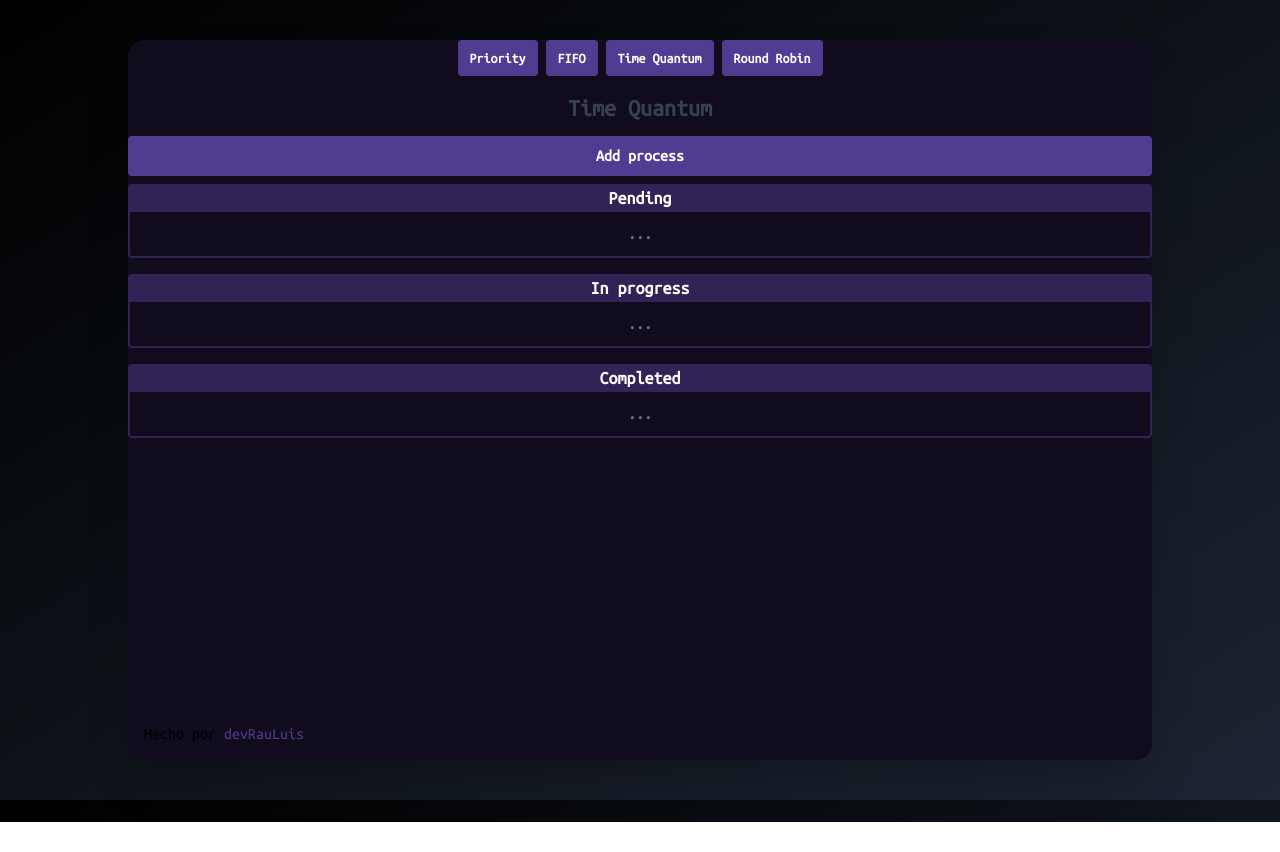
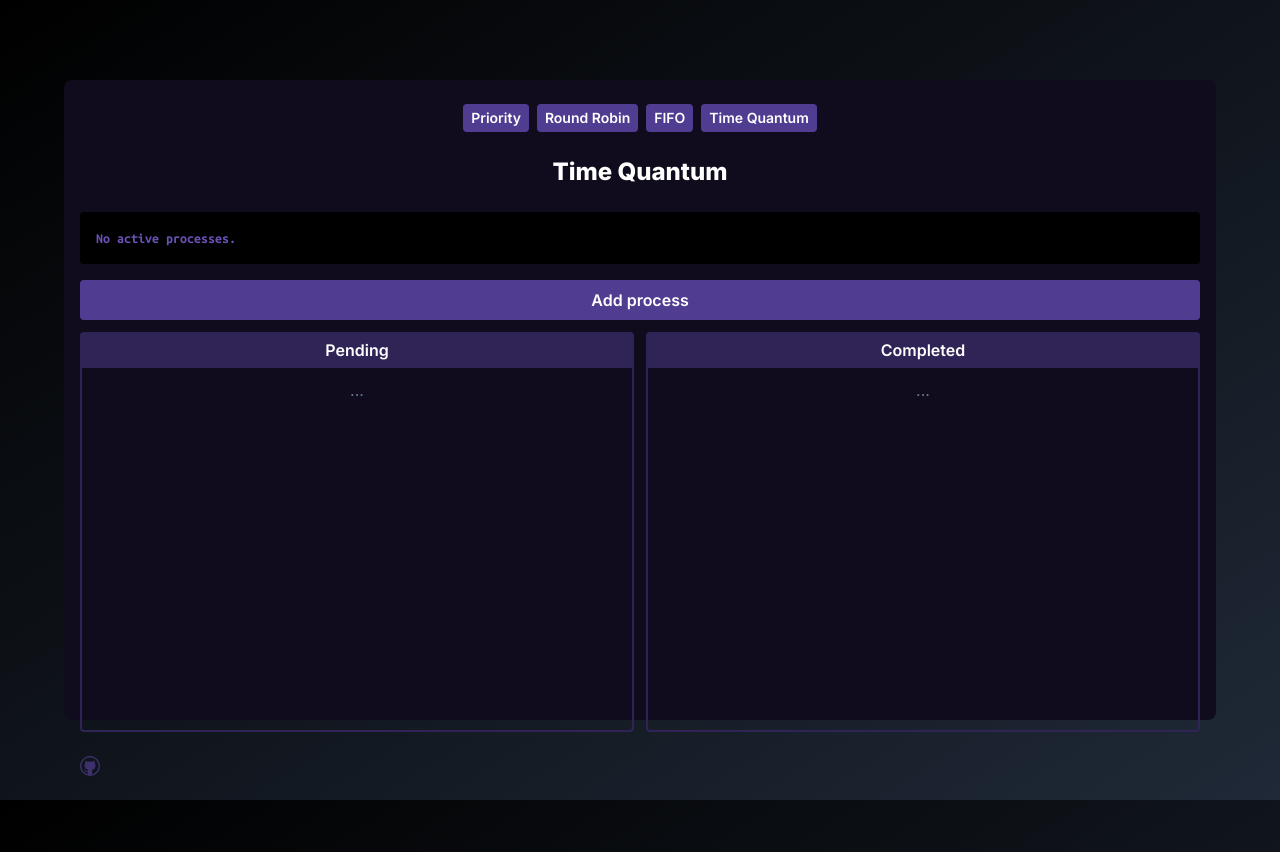
Before and after one commit to devRauLuis/os-scheduling, a React (Vite) app: page /quantum-scheduling in a window 1280 px wide. Before the commit the page ends 822 px from the top, so only its background shows below. Built offline with nearby package versions, Linux system fonts and the light colour scheme.

Commit message:
Update layout, change colors, refactor

```diff
--- a/src/App.css
+++ b/src/App.css
@@ -1,14 +1,10 @@
-/* @import url('https://fonts.googleapis.com/css2?family=Cutive+Mono&family=Major+Mono+Display&display=swap'); */
-@import url('https://fonts.googleapis.com/css2?family=Space+Mono&family=Ubuntu+Mono&display=swap');
+@import url('https://fonts.googleapis.com/css2?family=Inter:wght@300;400;500;600;700;800&family=Ubuntu+Mono:wght@400;700&display=swap');
+
 body {
 	background-opacity: 0.35;
-	font-family: 'Ubuntu Mono', monospace;
-
-	/* font-family: 'Cutive Mono', monospace; */
-
-	/* font-family: 'Major Mono Display', monospace; */
+	font-family: 'Inter', sans-serif;
 	/* @apply bg-gradient-to-br from-primary to-secondary; */
-	@apply bg-gradient-to-br from-black to-gray-800;
+	@apply bg-gradient-to-br from-black to-gray-800 text-white;
 }
 .scrolling-wrapper {
 	-webkit-overflow-scrolling: touch;
@@ -19,7 +15,7 @@ body {
 }
 
 li > a {
-	@apply bg-primary text-white px-3 py-2 text-center font-semibold block rounded text-sm;
+	@apply bg-primary text-white px-2 py-1 text-center font-semibold block rounded text-sm;
 }
 
 li > a:hover {
@@ -37,7 +33,7 @@ li > a:focus {
 }
 
 button.add-btn {
-	@apply bg-primary rounded text-white font-semibold px-4 py-2 mt-2 mb-1.5 block w-full select-none;
+	@apply bg-primary rounded text-white font-semibold px-4 py-2 block w-full select-none;
 }
 
 button.add-btn:hover {
@@ -49,17 +45,13 @@ button.add-btn:focus {
 }
 
 h2.title {
-	@apply text-2xl font-black text-center text-gray-700 mt-4 mb-3;
+	@apply text-2xl font-black text-center text-white mt-2 mb-2;
 }
 
 .pending {
-	@apply bg-red-500;
-}
-
-.in-progress {
-	@apply bg-yellow-400;
+	@apply bg-amber-500;
 }
 
 .completed {
-	@apply bg-green-500;
+	@apply bg-emerald-500;
 }
--- a/src/App.jsx
+++ b/src/App.jsx
@@ -1,4 +1,3 @@
-import './App.css';
 import {
 	BrowserRouter as Router,
 	Route,
@@ -11,12 +10,14 @@ import FIFOScheduling from './components/FIFOScheduling';
 import QuantumScheduling from './components/QuantumScheduling';
 import RoundRobin from './components/RoundRobinScheduling';
 import Footer from './components/Footer';
+import 'react-tooltip/dist/react-tooltip.css';
+import './App.css';
 
 function App() {
 	return (
 		<Router>
-			<div className='App h-screen flex flex-col justify-center items-center bg-black bg-opacity-10'>
-				<div className='w-[80%] max-w-6xl h-full max-h-[90%] bg-tertiary rounded-2xl shadow-2xl flex flex-col '>
+			<div className='h-screen flex flex-col justify-center'>
+				<div className='h-full w-full lg:h-4/5 bg-tertiary flex flex-col justify-between lg:max-w-4xl xl:max-w-6xl mx-auto px-4 pt-6 lg:rounded-lg'>
 					<Navbar />
 					<div className='flex-grow'>
 						<Routes>
@@ -34,7 +35,7 @@ function App() {
 							<Route path='/round-robin-scheduling' element={<RoundRobin />} />
 						</Routes>
 					</div>
-					<div className='px-4 pb-3.5 justify-self-end'>
+					<div className='mt-4 pb-4 justify-self-end'>
 						<Footer />
 					</div>
 				</div>
--- a/src/components/FIFOScheduling.jsx
+++ b/src/components/FIFOScheduling.jsx
@@ -38,7 +38,7 @@ export default function FIFOScheduling() {
 		title: 'FIFO',
 		handleAddProcess,
 		pending: Queue.queue,
-		inProgress,
+		inProgress: inProgress[0],
 		completed,
 	};
 
--- a/src/components/Footer.jsx
+++ b/src/components/Footer.jsx
@@ -1,11 +1,13 @@
 import React from 'react';
+import { VscGithub } from 'react-icons/vsc';
 
 export default function Footer() {
 	return (
 		<div className={'ml-auto mt-2 inline-block'}>
-			Hecho por{' '}
-			<a href='https://github.com/devRauLuis' className='text-primary'>
-				devRauLuis
+			<a
+				href='https://github.com/devRauLuis'
+				className='text-primary opacity-70 hover:opacity-100 '>
+				<VscGithub className='w-5 h-5' />
 			</a>
 		</div>
 	);
--- a/src/components/Navbar.jsx
+++ b/src/components/Navbar.jsx
@@ -1,22 +1,54 @@
 import React from 'react';
 import { Link } from 'react-router-dom';
+import { Tooltip } from 'react-tooltip';
 
 export default function Navbar() {
+	const items = [
+		{
+			title: 'Priority',
+			to: 'priority-scheduling',
+			definition:
+				'This is a method of scheduling processes based on their priority. In this system, the processes with higher priority are processed before the ones with lower priority. The priority can be defined in various ways, for instance, system processes might have higher priority than user processes. Some systems allow for dynamic priority, where the priority of a process decreases the longer it waits to be executed.',
+		},
+		{
+			title: 'Round Robin',
+			to: 'round-robin-scheduling',
+			definition:
+				'This is a pre-emptive scheduling algorithm that is designed to be fair by giving each process a small amount of CPU time (called a time quantum) in turns. Once a process uses up its time quantum, it is moved to the back of the queue and the next process in the queue is given control of the CPU.',
+		},
+		{
+			title: 'FIFO',
+			to: 'FIFO-scheduling',
+			definition:
+				'This is the simplest type of scheduling algorithm. In this method, the process that arrives first is the one that gets executed first. In other words, the process that has been waiting the longest is selected next.',
+		},
+		{
+			title: 'Time Quantum',
+			to: 'quantum-scheduling',
+			definition:
+				'In the context of scheduling, a quantum (or time quantum) is the amount of time that a process is allowed to run in a preemptive multitasking system. If the process does not finish within the quantum, it is moved to the back of the queue and the next process is run.',
+		},
+	];
 	return (
 		<nav className='nav'>
+			<Tooltip
+				id='nav-tooltip'
+				className='w-44 whitespace-break-spaces'
+				style={{ width: '30%' }}
+			/>
 			<ul className='flex gap-x-2 justify-center'>
-				<li className='li'>
-					<Link to='/priority-scheduling'>Priority</Link>
-				</li>
-				<li className='li'>
-					<Link to='/FIFO-scheduling'>FIFO</Link>
-				</li>
-				<li className='li'>
-					<Link to='/quantum-scheduling'>Time Quantum</Link>
-				</li>
-				<li className='li'>
-					<Link to='/round-robin-scheduling'>Round Robin</Link>
-				</li>
+				{items.map(({ title, to, definition }) => (
+					<li className='li'>
+						<Link
+							id={to}
+							to={to}
+							data-tooltip-id='nav-tooltip'
+							data-tooltip-content={definition}
+							data-tooltip-place='bottom'>
+							{title}
+						</Link>
+					</li>
+				))}
 			</ul>
 		</nav>
 	);
--- a/src/components/PriorityScheduling.jsx
+++ b/src/components/PriorityScheduling.jsx
@@ -45,7 +45,7 @@ export default function PriorityScheduling() {
 		title: 'Priority',
 		handleAddProcess,
 		pending: PriorityQueue.queue,
-		inProgress,
+		inProgress: inProgress[0],
 		completed,
 	};
 
--- a/src/components/ProcessList.jsx
+++ b/src/components/ProcessList.jsx
@@ -4,34 +4,40 @@ import { getRndNumber } from '../utils';
 
 export default function ProcessList({ list, title, color }) {
 	return (
-		<div className={'font-semibold rounded max-h-[25%]'}>
-			<h3 className={'text-lg text-white text-center rounded-t bg-secondary'}>
+		<div className='h-[25vh] lg:h-[50vh] w-full rounded flex flex-col'>
+			<h3 className='text-white text-center rounded-t bg-secondary py-1.5 font-semibold'>
 				{title}
 			</h3>
-			<div className='overflow-y-scroll border-b-2 border-r-2 border-l-2 border-secondary rounded-b max-h-[90%]'>
+			<div className='overflow-y-auto border-b-2 border-r-2 border-l-2 border-secondary rounded-b flex-grow h-full'>
 				{!(list.length > 0) ? (
 					<div className='text-slate-500 px-2 my-2.5 text-center'>...</div>
 				) : (
-					list.map(
-						(process) =>
-							process && (
+					list.map((process) => {
+						return (
 							<div
-									key={
-										process.element + process.quantum + getRndNumber(1, 9999)
-									}
-									className='px-2 mt-2.5 last:my-2.5 flex justify-between'>
+								key={process.element + process.quantum + getRndNumber(1, 9999)}
+								className={`px-3 mt-2.5 last:my-2.5 grid ${
+									process.priority
+										? 'grid-cols-[.5fr_repeat(3,_1fr)]'
+										: 'grid-cols-3'
+								} items-center`}>
 								{process.priority && (
-										<h4 className='text-sm font-bold'>{process.priority}</h4>
+									<p className='text-sm font-bold '>{process.priority}</p>
 								)}
 
 								<h4 className=''>{process.element}</h4>
 
-									<p className='text-sm'>{process.quantum}ms</p>
+								<p className='text-sm justify-self-center'>
+									{process.quantum}ms
+								</p>
 
-									<div className={'px-2 ' + color}></div>
+								<div
+									className={
+										'rounded-full w-2.5 h-2.5 justify-self-end ' + color
+									}></div>
 							</div>
-							)
-					)
+						);
+					})
 				)}
 			</div>
 		</div>
--- a/src/components/QuantumScheduling.jsx
+++ b/src/components/QuantumScheduling.jsx
@@ -39,7 +39,7 @@ export default function QuantumScheduling() {
 		title: 'Time Quantum',
 		handleAddProcess,
 		pending: Queue.queue,
-		inProgress,
+		inProgress: inProgress[0],
 		completed,
 	};
 
--- a/src/components/RoundRobinScheduling.jsx
+++ b/src/components/RoundRobinScheduling.jsx
@@ -48,7 +48,7 @@ export default function RoundRobin() {
 		title: 'Round Robin',
 		handleAddProcess,
 		pending: Queue.queue,
-		inProgress,
+		inProgress: inProgress[0],
 		completed,
 	};
 
--- a/src/components/Scheduling.jsx
+++ b/src/components/Scheduling.jsx
@@ -12,17 +12,27 @@ export default function Scheduling({
 	completed,
 }) {
 	return (
-		<div className='mt-4 h-full'>
+		<div className='mt-4 h-full flex flex-col gap-4'>
 			<h2 className='title'>{title}</h2>
-			<AddProcessButton onClick={handleAddProcess} />
-			<div className='flex flex-col h-full md:flex w-full gap-4 mt-2'>
-				<ProcessList list={pending} title={'Pending'} color='pending' />
-				<ProcessList
-					list={inProgress}
-					title={'In progress'}
-					color='in-progress'
-				/>
-				<ProcessList list={completed} title={'Completed'} color='completed' />
+			<div className=''>
+				<div className='p-4 bg-black rounded text-code text-sm select-none font-bold font-mono'>
+					{inProgress ? (
+						<>
+							<div className='animate-step-rotate inline-block'>/</div>
+							&nbsp; Running {inProgress.element} ({inProgress.quantum}ms).
+						</>
+					) : (
+						<>No active processes.</>
+					)}
+				</div>
+				<div className='mt-4'>
+					<AddProcessButton onClick={handleAddProcess} />
+				</div>
+
+				<div className='h-full mt-3 flex flex-col md:flex-row gap-3'>
+					<ProcessList list={pending} title={'Pending'} color='pending' />
+					<ProcessList list={completed} title={'Completed'} color='completed' />
+				</div>
 			</div>
 		</div>
 	);
@@ -32,6 +42,6 @@ Scheduling.propTypes = {
 	title: PropTypes.string.isRequired,
 	handleAddProcess: PropTypes.func.isRequired,
 	pending: PropTypes.arrayOf(Process).isRequired,
-	inProgress: PropTypes.arrayOf(Process).isRequired,
+	inProgress: Process,
 	completed: PropTypes.arrayOf(Process).isRequired,
 };
```
Lines whose indentation alone changed are shown as unchanged.
